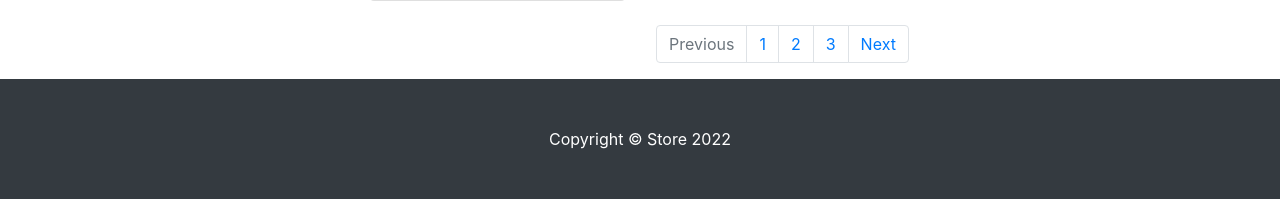
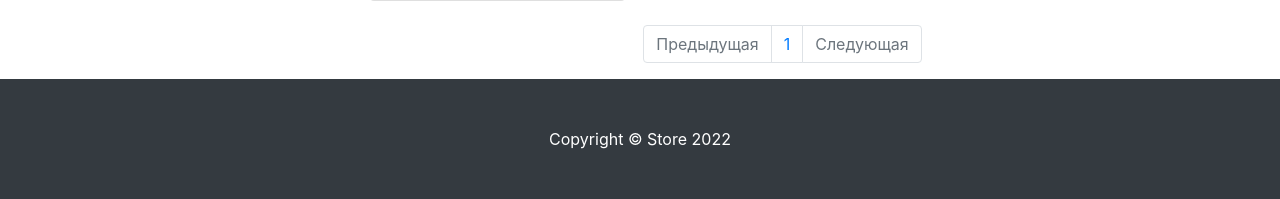
Before and after one commit to doctor-silence/store, a Django app: template products/templates/products/products.html in a window 1280 px wide. Shown: the part 990-1189 px from the top of the page. Run offline with Django 3.2, Linux system fonts and the light colour scheme; the template is opened without the code that fills it: most values are stand-ins (such as "Sample title", 1, 10 or a date in 2020); grey boxes marked "Sample" are stand-in pictures; some libraries are stand-ins or nearby versions.

Commit message:
add_paginator

```diff
--- a/products/templates/products/products.html
+++ b/products/templates/products/products.html
@@ -15,7 +15,9 @@
             <h1 class="my-4">Store</h1>
             <div class="list-group">
                 {% for category in categories %}
-                <a href="#" class="list-group-item">{{ category.name }}</a>
+                <a href="{% url 'products:category' category.id %}" class="list-group-item">
+                    {{ category.name }}
+                </a>
                 {% endfor %}
             </div>
 
@@ -77,14 +79,17 @@
 
             <nav aria-label="Page navigation example">
                 <ul class="pagination justify-content-center">
-                    <li class="page-item disabled">
-                        <a class="page-link" href="#" tabindex="-1" aria-disabled="true">Previous</a>
+                    <li class="page-item {% if not products.has_previous %} disabled {% endif %}">
+                        <a class="page-link"
+                           href="{% if products.has_previous %} {% url 'products:paginator' products.previous_page_number %} {% else %} # {% endif %}"
+                           tabindex="-1" aria-disabled="true">Предыдущая</a>
                     </li>
-                    <li class="page-item"><a class="page-link" href="#">1</a></li>
-                    <li class="page-item"><a class="page-link" href="#">2</a></li>
-                    <li class="page-item"><a class="page-link" href="#">3</a></li>
-                    <li class="page-item">
-                        <a class="page-link" href="#">Next</a>
+                    {% for page in products.paginator.page_range %}
+                    <li class="page-item"><a class="page-link" href="{% url 'products:paginator' page %}">{{ page }}</a></li>
+                    {% endfor %}
+                    <li class="page-item {% if not products.has_next %} disabled {% endif %} ">
+                        <a class="page-link"
+                           href="{% if products.has_next %} {% url 'products:paginator' products.next_page_number %} {% else %} # {% endif %}">Следующая</a>
                     </li>
                 </ul>
             </nav>
```
